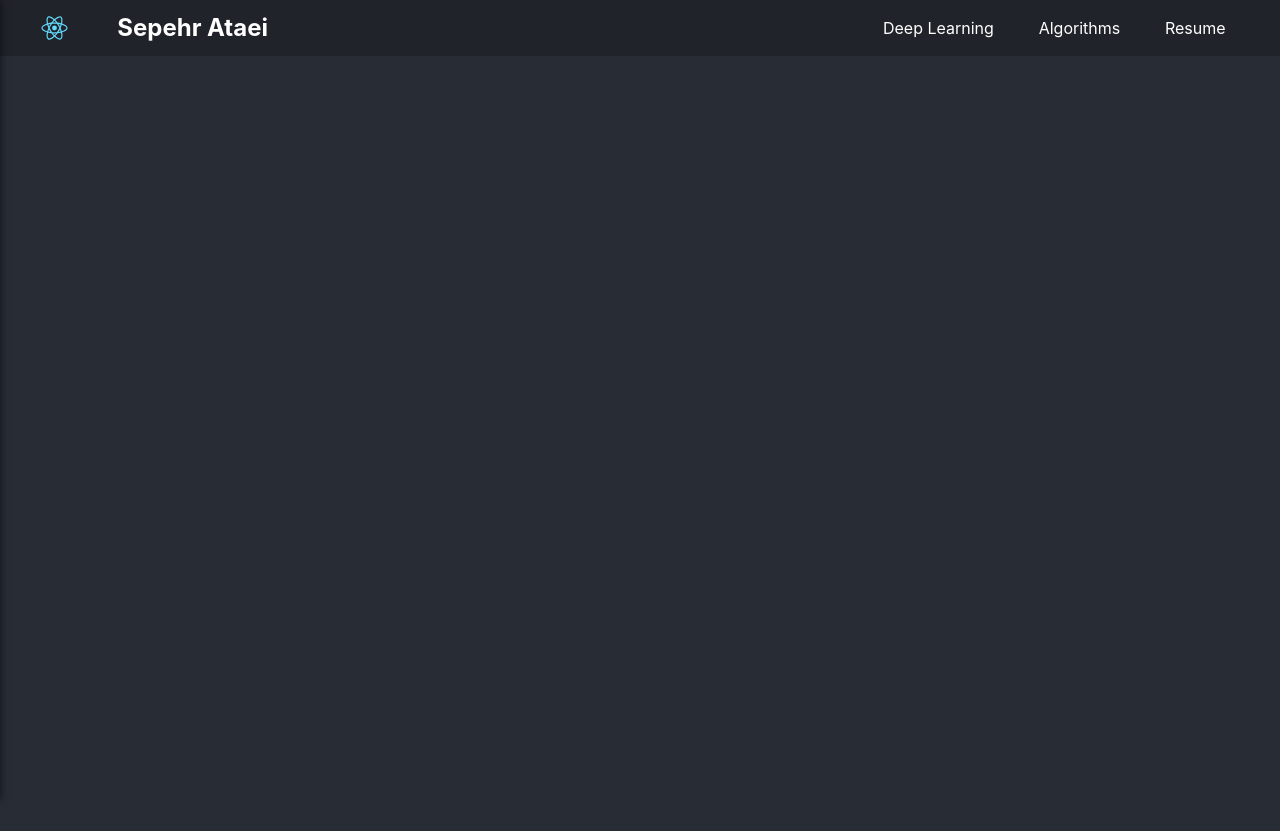
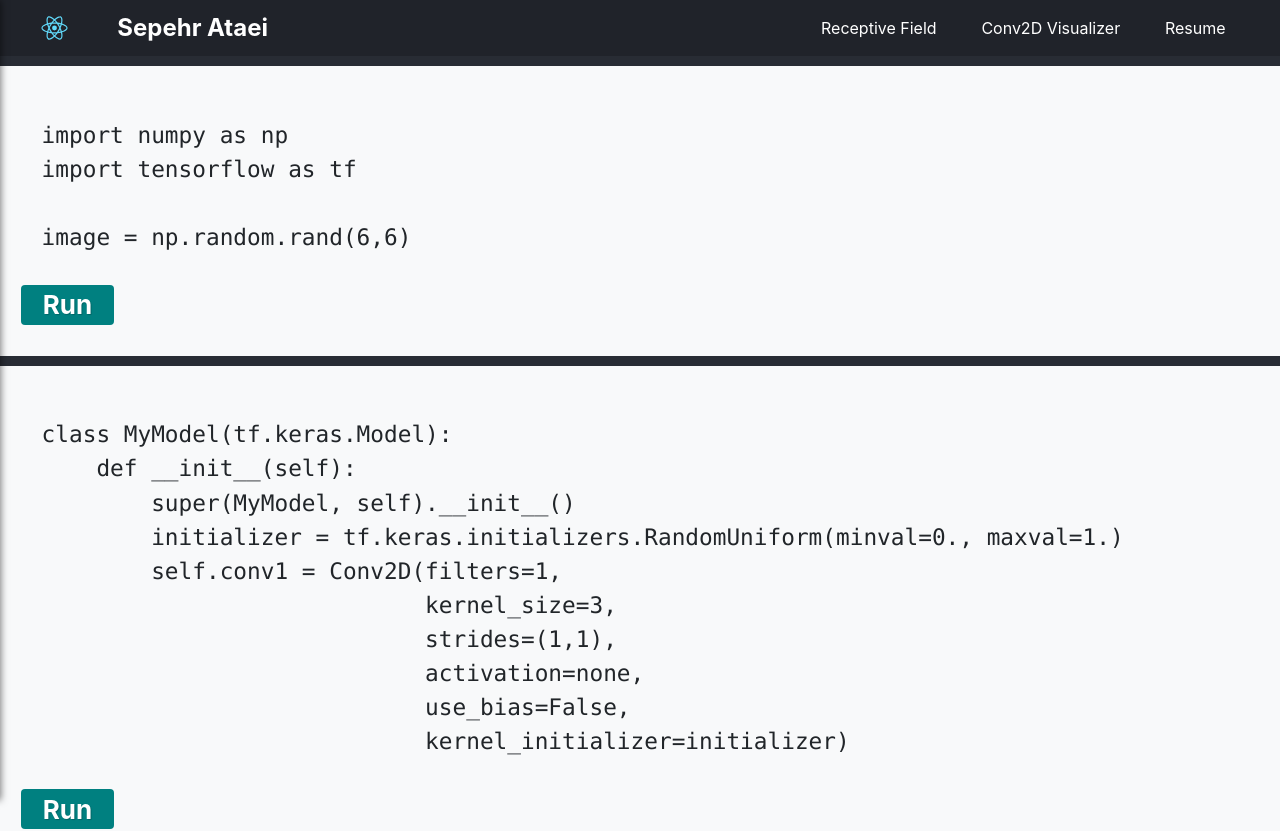
Before and after one commit to s2ataei/react-app, a React (Create React App) app: page /ConvVisualizer in a window 1280 px wide. Shown: the top 831 px of the page. Built offline with nearby package versions, Linux system fonts and the light colour scheme.

Commit message:
clean up naming

```diff
--- a/src/App.js
+++ b/src/App.js
@@ -7,9 +7,9 @@ import Navbar from './components/Navbar/Navbar';
 import HamburgerMenu from './components/HamburgerMenu/HamburgerMenu';
 import Backdrop from './components/Backdrop/Backdrop';
 import UserProfile from './components/UserProfile/UserProfile';
-import Conv2DTool from './components/Conv2DTool/Tool';
+import ReceptiveField from './components/ReceptiveField/Tool';
 import Resume from './components/Resume/Resume';
-import SortingVisualizer from './components/SortingVisualizer/Tool';
+import ConvVisualizer from './components/ConvVisualizer/Tool';
 
 
 class App extends Component {
@@ -46,8 +46,8 @@ class App extends Component {
             <Switch>
               <Route path="/" exact component={UserProfile}/>
               <Route path="/Resume" component={Resume}/>
-              <Route path="/DeepLearning" component={Conv2DTool}/>
-              <Route path="/Algorithms" component={SortingVisualizer} />
+              <Route path="/ReceptiveField" component={ReceptiveField}/>
+              <Route path="/ConvVisualizer" component={ConvVisualizer} />
             </Switch>
           </div>
         </div>
--- a/src/components/SortingVisualizer/Tool.css
+++ b/src/components/ConvVisualizer/Tool.css
@@ -22,7 +22,6 @@
 
 }
 
-
 .flex {
     display: flex;
     flex-direction: row;
@@ -31,6 +30,14 @@
     justify-content: space-evenly;
 }
 
+.rows {
+    transition: color 1s ease-in;
+}
+
 .input {
     margin-bottom: 20px;
 }
+
+.output {
+    margin-bottom: 20px;
+}
--- a/src/components/SortingVisualizer/Tool.js
+++ b/src/components/ConvVisualizer/Tool.js
@@ -3,7 +3,7 @@ import React from 'react';
 
 import './Tool.css';
 
-class SortingVisualizer extends React.Component {
+class ConvVisualizer extends React.Component {
     constructor(props) {
         super(props);
         this.state = {
@@ -142,11 +142,10 @@ output = model(image)`}
                 <div className="output">
                     {this.state.output.map(items =>
                     <div className="rows">
-                        {items.map(item => <div className="columns">{item.toFixed(1)}</div>)}
+                        {items.map(item => <div className="columns">{item.toFixed(0)}</div>)}
                     </div>)}
                 </div>
             </div>
-
 
         );
     }
@@ -155,4 +154,4 @@ output = model(image)`}
 
 }
 
-export default SortingVisualizer
+export default ConvVisualizer
--- a/src/components/Navbar/Navbar.js
+++ b/src/components/Navbar/Navbar.js
@@ -18,11 +18,11 @@ const navbar = props => (
             <div className="spacer"/>
                 <div className="navbar_navigation-items">
                     <ul>
-                        <Link to="/DeepLearning">
-                            <li><a>Deep Learning</a></li>
+                        <Link to="/ReceptiveField">
+                            <li><a>Receptive Field</a></li>
                         </Link>
-                        <Link to="/Algorithms">
-                            <li><a>Algorithms</a></li>
+                        <Link to="/ConvVisualizer">
+                            <li><a>Conv2D Visualizer</a></li>
                         </Link>
                         <Link to="/Resume">
                             <li><a>Resume</a></li>
--- a/src/components/Conv2DTool/Tool.js
+++ b/src/components/ReceptiveField/Tool.js
@@ -71,7 +71,7 @@ class Conv2DTool extends React.Component {
     removeEntry(event, index) {
         event.preventDefault();
         const items = [...this.state.items]
-        items.splice(index, 1) // remove item at index
+        items.splice(index, 1)
         this.setState({ items });
     }
 
@@ -94,7 +94,7 @@ class Conv2DTool extends React.Component {
 
         return (
             <div className="user-input">
-                <h1>Conv2D Calculator</h1>
+                <h1>Receptive Field and Output Size</h1>
                     <p>
                         A convolutional layer operates over a local region of the input to that layer with the size of this local
                         region usually specified directly. You can also compute the effective receptive field of a convolutional
```
Also changed, not shown: src/components/ReceptiveField/Tool.css (renamed from src/components/Conv2DTool/Tool.css).
